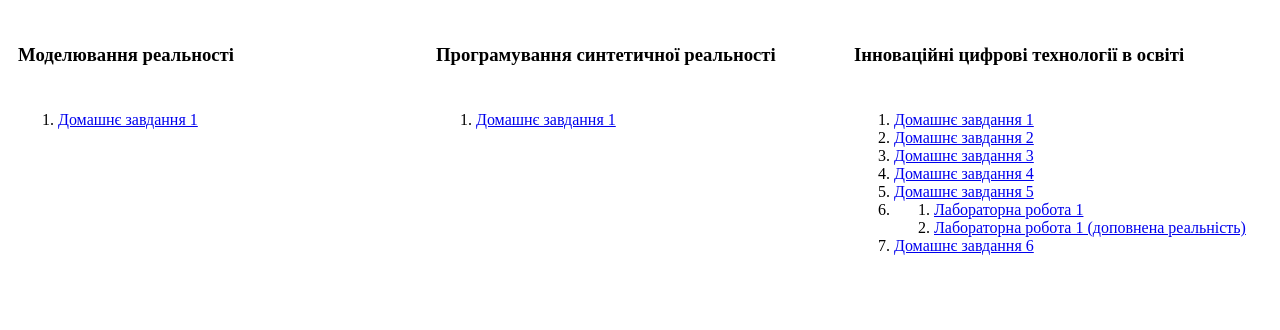
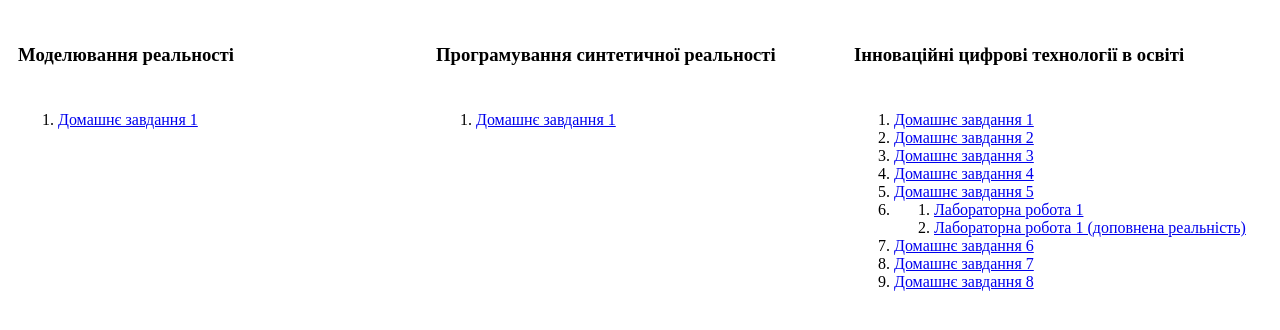
Before and after one commit to ValeriiA025/WebAR, a plain HTML site: page index.html in a window 1280 px wide. Shown: the part 142-472 px from the top of the page. Drawn offline with Linux system fonts and the light colour scheme.

Commit message:
Update index.html

```diff
--- a/index.html
+++ b/index.html
@@ -47,7 +47,8 @@
 					</ol>
 				</li>
 				<li> <a href="IICTE/Home work 6/triangle.html">Домашнє завдання 6</a></li>
-
+				<li> <a href="IICTE/Home work 7/threeJS.html">Домашнє завдання 7</a></li>
+				<li> <a href="IICTE/Home work 8/ar-nft.html">Домашнє завдання 8</a></li>
 			</ol>
 		</td>
 	</tr>
```
